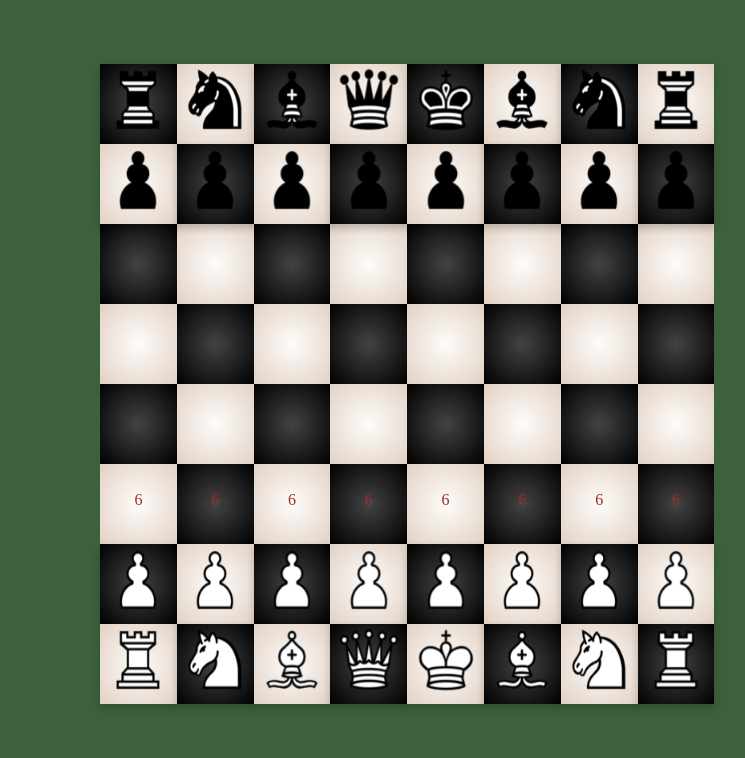
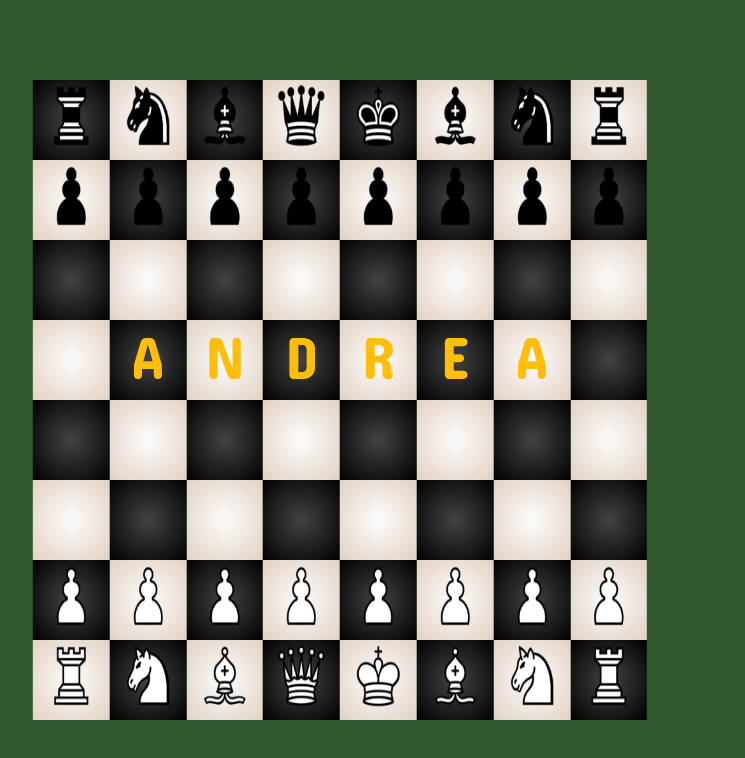
Before and after one commit to aegli84/Chess-Board, a plain HTML site: page index.html in a window 1280 px wide. Shown: the whole page, without its empty margins (300-1045 px from the left). Drawn offline with Linux system fonts and the light colour scheme.

Commit message:
version 3

```diff
--- a/index.html
+++ b/index.html
@@ -5,21 +5,26 @@
     <meta name="viewport" content="width=device-width, initial-scale=1.0">
     <title>Chess Board</title>
     <link rel="stylesheet" href="style.css">
+    <link href="https://fonts.googleapis.com/css2?family=Concert+One&display=swap" rel="stylesheet">
 </head>
 <body>
     <main>
 
         <section>
             <div class="flip-card">
-                <div class="flip-card-inner">
+
+                <div class="flip-card-back">
                     <img src="./assets/BlackRook.png">
                 </div>
+
                     <div>
                     </div>
                 </div>
             </div>
+
+
             <div class="flip-card">
-                <div class="flip-card-inner">
+                <div class="flip-card-back">
                     <img src="./assets/BlackPawn.png">
                 </div>
             <div>
@@ -37,10 +42,10 @@
 
             </div>
             <div>
-                6
+
             </div>
             <div class="flip-card">
-                <div class="flip-card-inner">
+                <div class="flip-card-back">
                     <img src="./assets/WhitePawn.png">
                 </div>
             <div>
@@ -49,7 +54,7 @@
         </div>
     </div>
     <div class="flip-card">
-        <div class="flip-card-inner">
+        <div class="flip-card-back">
             <img src="./assets/WhiteRook.png">
         </div>
             <div>
@@ -60,7 +65,7 @@
 
         <section>
             <div class="flip-card">
-                <div class="flip-card-inner">
+                <div class="flip-card-back">
                     <img src="./assets/BlackKnight.png">
                 </div>
                     <div >
@@ -68,7 +73,209 @@
                 </div>
             </div>
             <div class="flip-card">
-                <div class="flip-card-inner">
+                <div class="flip-card-back">
+                    <img src="./assets/BlackPawn.png">
+                </div>
+            <div>
+
+            </div>
+        </div>
+    </div>
+            <div>
+            </div>
+            <div>
+                A
+            </div>
+        </div>
+    </div>
+            <div>
+
+            </div>
+            <div>
+
+            </div>
+            </div>
+            <div class="flip-card">
+                <div class="flip-card-back">
+                    <img src="./assets/WhitePawn.png">
+                </div>
+            <div>
+
+            </div>
+        </div>
+    </div>
+    <div class="flip-card">
+        <div class="flip-card-back">
+            <img src="./assets/WhiteKnight.png">
+        </div>
+            <div>
+
+            </div>
+
+        </section>
+
+        <section>
+            <div class="flip-card">
+                <div class="flip-card-back">
+                    <img src="./assets/BlackBishop.png">
+                </div>
+                    <div>
+                    </div>
+                </div>
+            </div>
+            <div class="flip-card">
+                <div class="flip-card-back">
+                    <img src="./assets/BlackPawn.png">
+                </div>
+            <div>
+
+            </div>
+        </div>
+            <div>
+
+            </div>
+            <div>
+                N
+            </div>
+            <div>
+
+            </div>
+            <div>
+
+            </div>
+            <div class="flip-card">
+                <div class="flip-card-back">
+                    <img src="./assets/WhitePawn.png">
+                </div>
+            <div>
+
+            </div>
+        </div>
+    </div>
+    <div class="flip-card">
+        <div class="flip-card-back">
+            <img src="./assets/WhiteBishop.png">
+        </div>
+            <div>
+
+            </div>
+        </div>
+    </div>
+        </section>
+
+        <section>
+            <div class="flip-card">
+                <div class="flip-card-back">
+                    <img src="./assets/BlackQueen.png">
+                </div>
+            <div>
+
+            </div>
+        </div>
+    </div>
+    <div class="flip-card">
+        <div class="flip-card-back">
+            <img src="./assets/BlackPawn.png">
+        </div>
+            <div>
+
+            </div>
+        </div>
+    </div>
+            <div>
+
+            </div>
+            <div>
+                D
+            </div>
+            <div>
+
+            </div>
+            <div>
+
+            </div>
+            <div class="flip-card">
+                <div class="flip-card-back">
+                    <img src="./assets/WhitePawn.png">
+                </div>
+            <div>
+
+            </div>
+        </div>
+    </div>
+    <div class="flip-card">
+        <div class="flip-card-back">
+            <img src="./assets/WhiteQueen.png">
+        </div>
+            <div>
+
+            </div>
+        </div>
+        </div>
+        </section>
+
+        <section>
+            <div class="flip-card">
+                <div class="flip-card-back">
+                    <img src="./assets/BlackKing.png">
+                </div>
+            <div>
+
+            </div>
+        </div>
+    </div>
+    <div class="flip-card">
+        <div class="flip-card-back">
+            <img src="./assets/BlackPawn.png">
+        </div>
+            <div>
+
+            </div>
+        </div>
+    </div>
+            <div>
+
+            </div>
+            <div>
+                R
+            </div>
+            <div>
+
+            </div>
+            <div>
+
+            </div>
+            <div class="flip-card">
+                <div class="flip-card-back">
+                    <img src="./assets/WhitePawn.png">
+                </div>
+            <div>
+
+            </div>
+        </div>
+    </div>
+    <div class="flip-card">
+        <div class="flip-card-back">
+            <img src="./assets/WhiteKing.png">
+        </div>
+            <div>
+
+            </div>
+        </div>
+        </div>
+        </section>
+
+        <section>
+            <div class="flip-card">
+                <div class="flip-card-back">
+                    <img src="./assets/BlackBishop.png">
+                </div>
+            <div>
+                </div>
+                </div>
+            </div>
+            <div class="flip-card">
+                <div class="flip-card-back">
                     <img src="./assets/BlackPawn.png">
                 </div>
             <div>
@@ -80,17 +287,16 @@
 
             </div>
             <div>
+                E
+            </div>
+            <div>
 
             </div>
             <div>
 
             </div>
-            <div>
-                6
-            </div>
-            </div>
             <div class="flip-card">
-                <div class="flip-card-inner">
+                <div class="flip-card-back">
                     <img src="./assets/WhitePawn.png">
                 </div>
             <div>
@@ -99,8 +305,8 @@
         </div>
     </div>
     <div class="flip-card">
-        <div class="flip-card-inner">
-            <img src="./assets/WhiteKnight.png">
+        <div class="flip-card-back">
+            <img src="./assets/WhiteBishop.png">
         </div>
             <div>
 
@@ -110,36 +316,8 @@
 
         <section>
             <div class="flip-card">
-                <div class="flip-card-inner">
-                    <img src="./assets/BlackBishop.png">
-                </div>
-                    <div>
-                    </div>
-                </div>
-            </div>
-            <div class="flip-card">
-                <div class="flip-card-inner">
-                    <img src="./assets/BlackPawn.png">
-                </div>
-            <div>
-
-            </div>
-        </div>
-            <div>
-
-            </div>
-            <div>
-
-            </div>
-            <div>
-
-            </div>
-            <div>
-                6
-            </div>
-            <div class="flip-card">
-                <div class="flip-card-inner">
-                    <img src="./assets/WhitePawn.png">
+                <div class="flip-card-back">
+                    <img src="./assets/BlackKnight.png">
                 </div>
             <div>
 
@@ -147,28 +325,7 @@
         </div>
     </div>
     <div class="flip-card">
-        <div class="flip-card-inner">
-            <img src="./assets/WhiteBishop.png">
-        </div>
-            <div>
-
-            </div>
-        </div>
-    </div>
-        </section>
-
-        <section>
-            <div class="flip-card">
-                <div class="flip-card-inner">
-                    <img src="./assets/BlackQueen.png">
-                </div>
-            <div>
-
-            </div>
-        </div>
-    </div>
-    <div class="flip-card">
-        <div class="flip-card-inner">
+        <div class="flip-card-back">
             <img src="./assets/BlackPawn.png">
         </div>
             <div>
@@ -180,55 +337,7 @@
 
             </div>
             <div>
-
-            </div>
-            <div>
-
-            </div>
-            <div>
-                6
-            </div>
-            <div class="flip-card">
-                <div class="flip-card-inner">
-                    <img src="./assets/WhitePawn.png">
-                </div>
-            <div>
-
-            </div>
-        </div>
-    </div>
-    <div class="flip-card">
-        <div class="flip-card-inner">
-            <img src="./assets/WhiteQueen.png">
-        </div>
-            <div>
-
-            </div>
-        </div>
-        </div>
-        </section>
-
-        <section>
-            <div class="flip-card">
-                <div class="flip-card-inner">
-                    <img src="./assets/BlackKing.png">
-                </div>
-            <div>
-
-            </div>
-        </div>
-    </div>
-    <div class="flip-card">
-        <div class="flip-card-inner">
-            <img src="./assets/BlackPawn.png">
-        </div>
-            <div>
-
-            </div>
-        </div>
-    </div>
-            <div>
-
+                A
             </div>
             <div>
 
@@ -236,120 +345,20 @@
             <div>
 
             </div>
-            <div>
-                6
-            </div>
+
             <div class="flip-card">
-                <div class="flip-card-inner">
+
+                <div class="flip-card-back">
                     <img src="./assets/WhitePawn.png">
                 </div>
+
             <div>
 
             </div>
         </div>
     </div>
     <div class="flip-card">
-        <div class="flip-card-inner">
-            <img src="./assets/WhiteKing.png">
-        </div>
-            <div>
-
-            </div>
-        </div>
-        </div>
-        </section>
-
-        <section>
-            <div class="flip-card">
-                <div class="flip-card-inner">
-                    <img src="./assets/BlackBishop.png">
-                </div>
-            <div>
-                </div>
-                </div>
-            </div>
-            <div class="flip-card">
-                <div class="flip-card-inner">
-                    <img src="./assets/BlackPawn.png">
-                </div>
-            <div>
-
-            </div>
-        </div>
-    </div>
-            <div>
-
-            </div>
-            <div>
-
-            </div>
-            <div>
-
-            </div>
-            <div>
-                6
-            </div>
-            <div class="flip-card">
-                <div class="flip-card-inner">
-                    <img src="./assets/WhitePawn.png">
-                </div>
-            <div>
-
-            </div>
-        </div>
-    </div>
-    <div class="flip-card">
-        <div class="flip-card-inner">
-            <img src="./assets/WhiteBishop.png">
-        </div>
-            <div>
-
-            </div>
-
-        </section>
-
-        <section>
-            <div class="flip-card">
-                <div class="flip-card-inner">
-                    <img src="./assets/BlackKnight.png">
-                </div>
-            <div>
-
-            </div>
-        </div>
-    </div>
-    <div class="flip-card">
-        <div class="flip-card-inner">
-            <img src="./assets/BlackPawn.png">
-        </div>
-            <div>
-
-            </div>
-        </div>
-    </div>
-            <div>
-
-            </div>
-            <div>
-
-            </div>
-            <div>
-
-            </div>
-            <div>
-                6
-            </div>
-            <div class="flip-card">
-                <div class="flip-card-inner">
-                    <img src="./assets/WhitePawn.png">
-                </div>
-            <div>
-
-            </div>
-        </div>
-    </div>
-    <div class="flip-card">
-        <div class="flip-card-inner">
+        <div class="flip-card-back">
             <img src="./assets/WhiteKnight.png">
         </div>
             <div>
@@ -361,7 +370,7 @@
 
         <section>
             <div class="flip-card">
-                <div class="flip-card-inner">
+                <div class="flip-card-back">
                     <img src="./assets/BlackRook.png">
                 </div>
             <div>
@@ -370,7 +379,7 @@
         </div>
     </div>
     <div class="flip-card">
-        <div class="flip-card-inner">
+        <div class="flip-card-back">
             <img src="./assets/BlackPawn.png">
         </div>
             <div>
@@ -388,10 +397,10 @@
 
             </div>
             <div>
-                6
+
             </div>
             <div class="flip-card">
-                <div class="flip-card-inner">
+                <div class="flip-card-back">
                     <img src="./assets/WhitePawn.png">
                 </div>
             <div>
@@ -400,7 +409,7 @@
         </div>
     </div>
     <div class="flip-card">
-        <div class="flip-card-inner">
+        <div class="flip-card-back">
             <img src="./assets/WhiteRook.png">
         </div>
             <div>
--- a/style.css
+++ b/style.css
@@ -1,10 +1,11 @@
 body {
-    background-color:  #3c613c;
-    color: brown;
-    margin-top: 5vw;
-    margin-left: 50vh;
-
-
+    background-color:  #31572C;
+    margin: 0;
+    position: absolute;
+    top: 50%;
+    left: 50%;
+    translate: (-50%, -50%);
+    transform: translate(-50%, -50%);
 }
 
 main {
@@ -12,11 +13,11 @@ main {
 
 }
 
+
+
 main > section > div {
     width: 6vw;
     height: 10vh;
-    line-height: 9vh;
-
 
 }
 
@@ -26,12 +27,14 @@ section {
 }
 
 div > img {
-    width: 5vw;
+    width: 4vw;
     height: 9vh;
+
 }
 
 main > section:nth-child(odd) > div:nth-child(even) {
     background: radial-gradient(#FDFCFB,#E2D1C3);
+
 }
 main > section:nth-child(even) > div:nth-child(odd) {
     background: radial-gradient(#FDFCFB,#E2D1C3);
@@ -43,22 +46,36 @@ main > section:nth-child(even) > div:nth-child(even) {
     background: radial-gradient(#434343, #000000);
 }
 
-.flip-card-inner {
-    position: relative;
+.flip-card-back {
     transition: transform 0.6s;
     width: 6vw;
     height: 10vh;
-    box-shadow: 0 4px 8px 0 rgba(0,0,0,0.2);
-    transform-style: preserve-3d;
-
+    /*box-shadow: 0 4px 8px 0 rgba(0,0,0,0.2);*/
+    /*transform-style: preserve-3d;*/
 }
-.flip-card:hover .flip-card-inner {
+.flip-card:hover .flip-card-back {
     transform: rotateY(180deg);
-    background-color:brown;
+    background-color:#A4161A;
 
 }
 .flip-card {
     perspective: 150px;
-    width: 100%;
+    position: contain;
 
 }
+.flip-card-front {
+
+    backface-visibility: hidden;
+}
+
+div:first-child  {
+    -webkit-backface-visibility: hidden;
+    backface-visibility: hidden;
+}
+
+main > section > div:nth-child(even) {
+    color: #FFBE0B;
+    font-size: 60px;
+    font-family: 'Concert One', cursive;
+
+}
```
